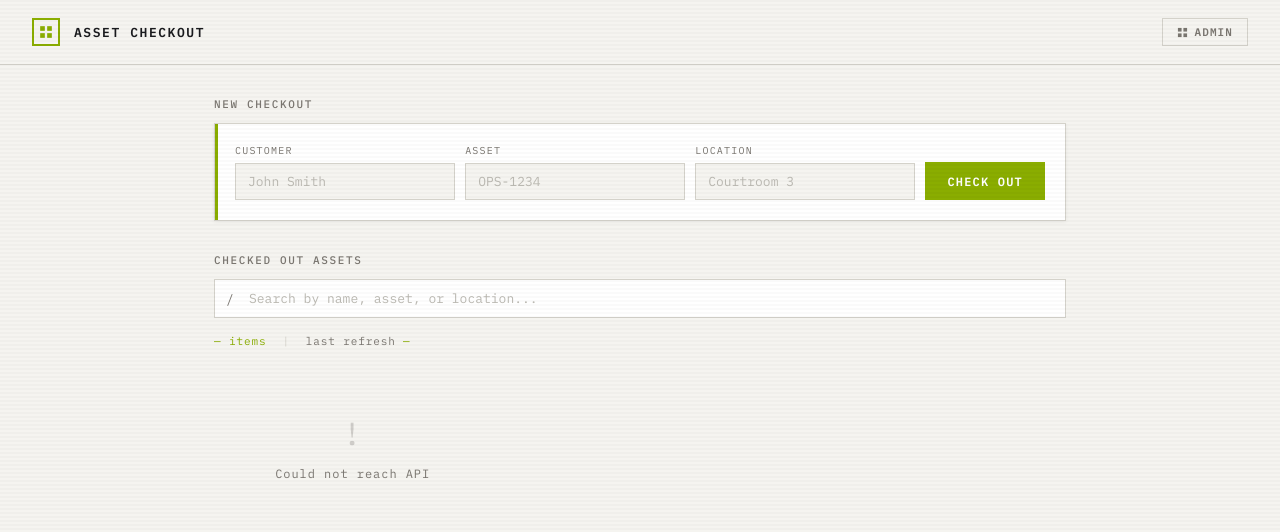
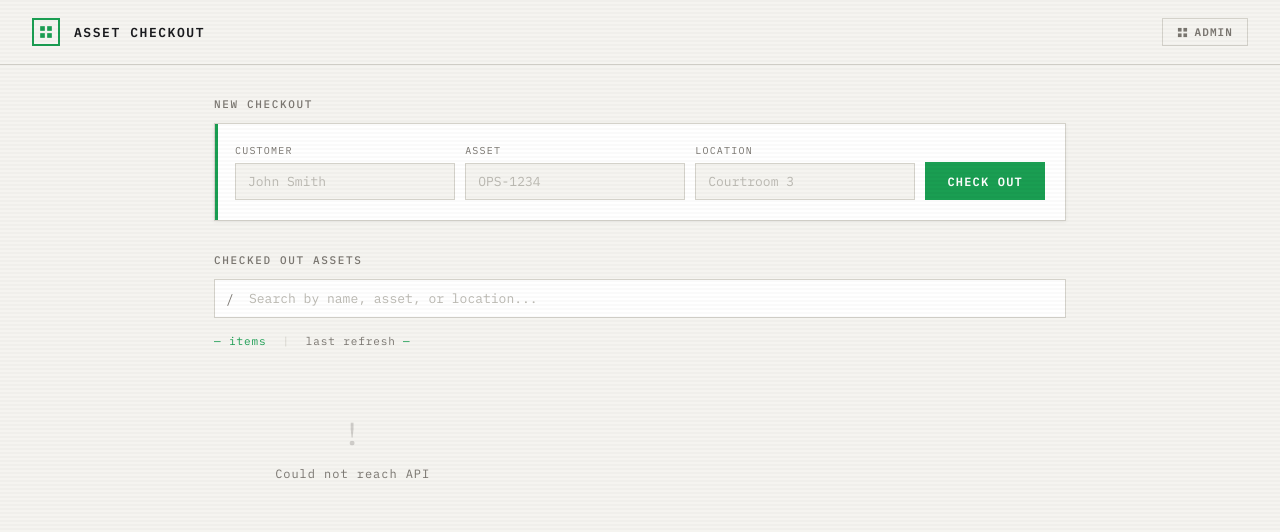
Before and after one commit to 5321Asher/ops-computer-checkout, a website: page frontend/public/index.html in a window 1280 px wide. Drawn offline with Linux system fonts and the light colour scheme; no server answers.

Commit message:
made accent color not awful

```diff
--- a/frontend/public/style.css
+++ b/frontend/public/style.css
@@ -3,8 +3,8 @@
     --surface: #ffffff;
     --border: #d4d2ca;
     --border-hover: #a8a49a;
-    --accent: #8aad00;
-    --accent-dim: #6b8a00;
+    --accent: #1a9e52;
+    --accent-dim: #13783e;
     --text: #1a1b1e;
     --muted: #7a7670;
     --danger: #d93535;
```
